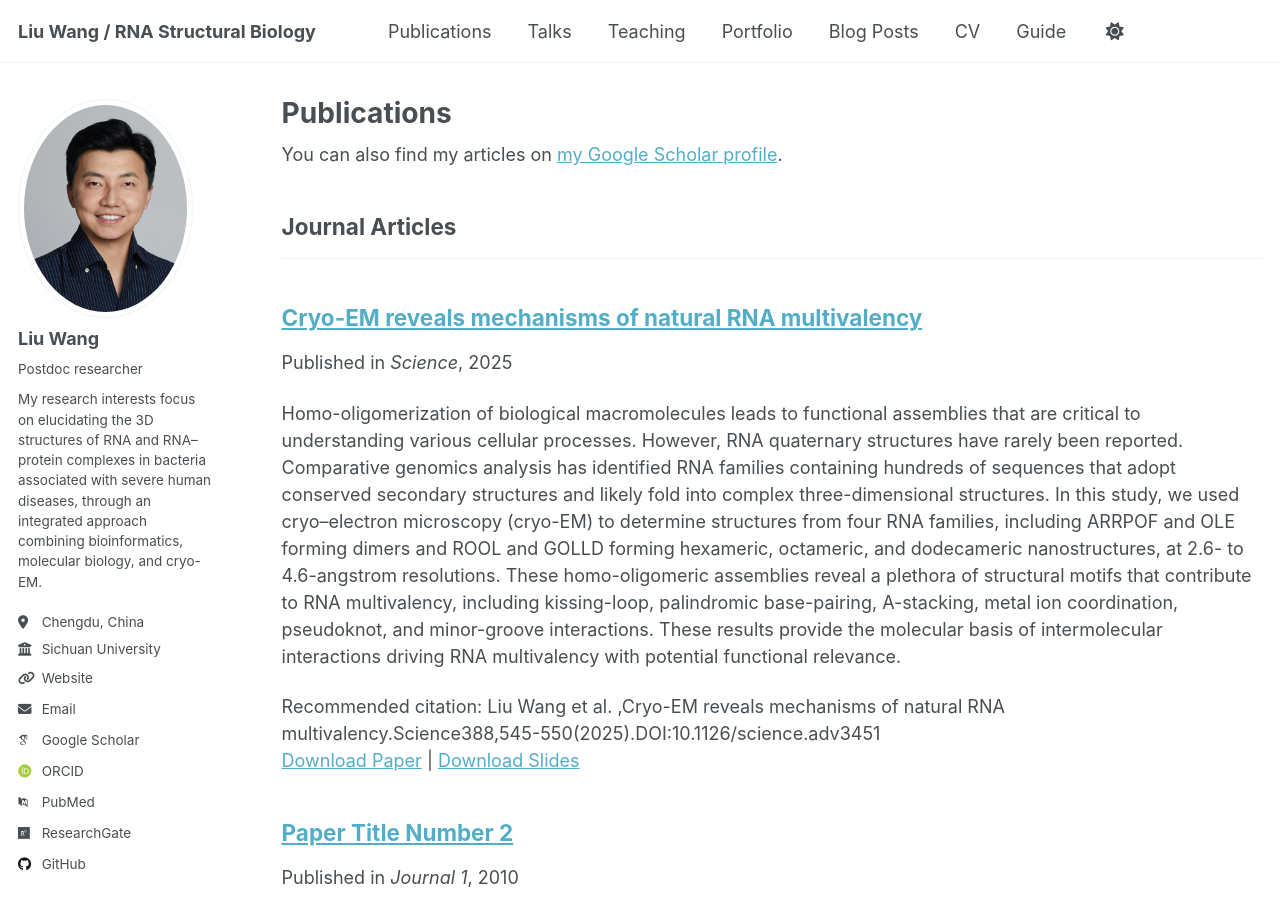
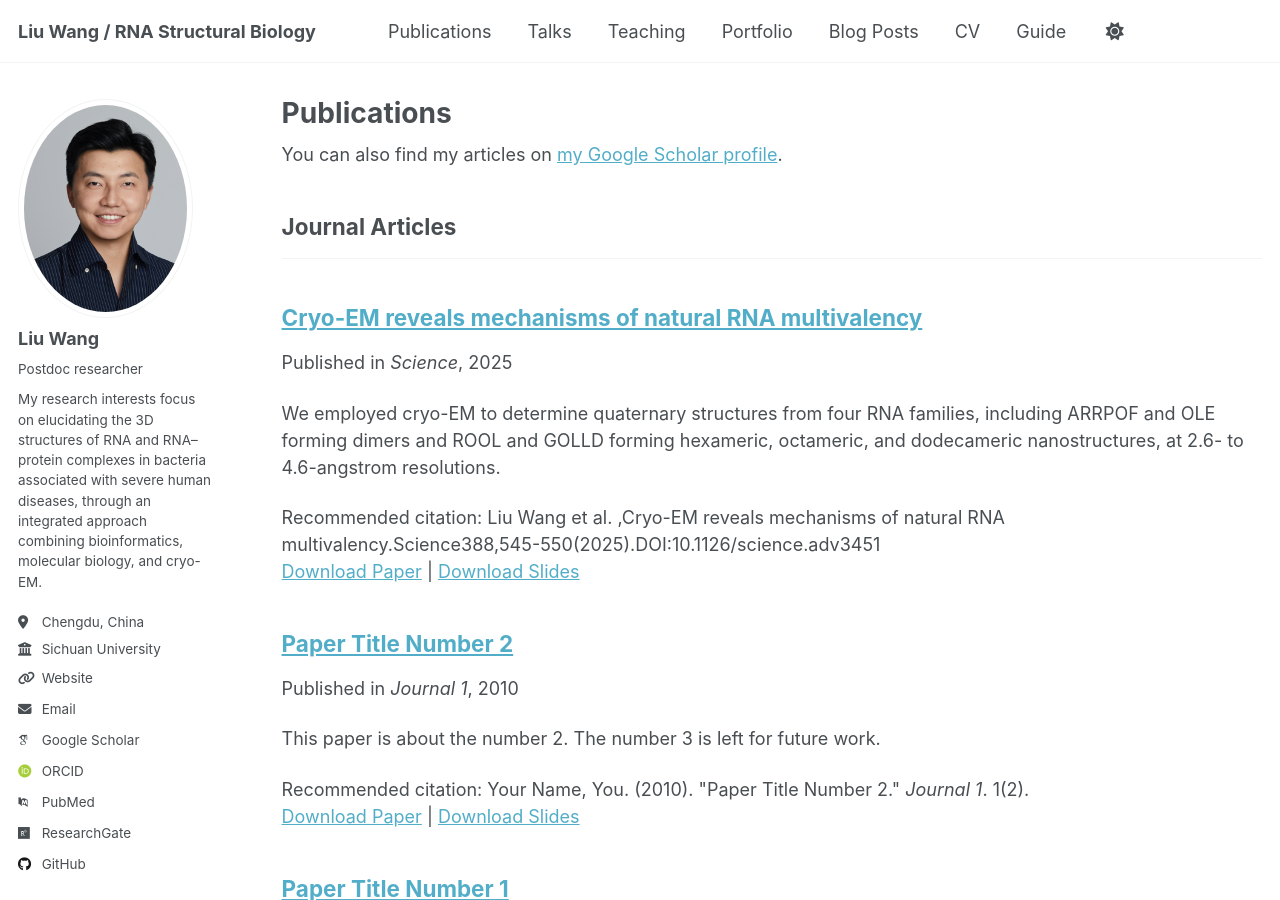
Before and after one commit to liuwang-RNA/Guihub_CV, a Jekyll site: the page built from _pages/publications.html, in a window 1280 px wide and 900 px high. Built offline with Jekyll 4.4.1, drawn with Linux system fonts in a browser that asks for light colours; some web fonts are replaced; a script that is not in the unit is left out.

Commit message:
Update 2025-05-01-Science.md

```diff
--- a/_publications/2025-05-01-Science.md
+++ b/_publications/2025-05-01-Science.md
@@ -3,7 +3,7 @@
 collection: publications
 category: manuscripts
 permalink: /publication/2015-10-01-paper-title-number-3
-excerpt: 'Homo-oligomerization of biological macromolecules leads to functional assemblies that are critical to understanding various cellular processes. However, RNA quaternary structures have rarely been reported. Comparative genomics analysis has identified RNA families containing hundreds of sequences that adopt conserved secondary structures and likely fold into complex three-dimensional structures. In this study, we used cryo–electron microscopy (cryo-EM) to determine structures from four RNA families, including ARRPOF and OLE forming dimers and ROOL and GOLLD forming hexameric, octameric, and dodecameric nanostructures, at 2.6- to 4.6-angstrom resolutions. These homo-oligomeric assemblies reveal a plethora of structural motifs that contribute to RNA multivalency, including kissing-loop, palindromic base-pairing, A-stacking, metal ion coordination, pseudoknot, and minor-groove interactions. These results provide the molecular basis of intermolecular interactions driving RNA multivalency with potential functional relevance.'
+excerpt: 'We employed cryo-EM to determine quaternary structures from four RNA families, including ARRPOF and OLE forming dimers and ROOL and GOLLD forming hexameric, octameric, and dodecameric nanostructures, at 2.6- to 4.6-angstrom resolutions.'
 date: 2025-05-01
 venue: 'Science'
 slidesurl: 'http://academicpages.github.io/files/slides3.pdf'
@@ -56,4 +56,4 @@
   </div>
 </div>
 
-The contents above will be part of a list of publications, if the user clicks the link for the publication than the contents of section will be rendered as a full page, allowing you to provide more information about the paper for the reader. When publications are displayed as a single page, the contents of the above "citation" field will automatically be included below this section in a smaller font.
+Homo-oligomerization of biological macromolecules leads to functional assemblies that are critical to understanding various cellular processes. However, RNA quaternary structures have rarely been reported. Comparative genomics analysis has identified RNA families containing hundreds of sequences that adopt conserved secondary structures and likely fold into complex three-dimensional structures. In this study, we used cryo–electron microscopy (cryo-EM) to determine structures from four RNA families, including ARRPOF and OLE forming dimers and ROOL and GOLLD forming hexameric, octameric, and dodecameric nanostructures, at 2.6- to 4.6-angstrom resolutions. These homo-oligomeric assemblies reveal a plethora of structural motifs that contribute to RNA multivalency, including kissing-loop, palindromic base-pairing, A-stacking, metal ion coordination, pseudoknot, and minor-groove interactions. These results provide the molecular basis of intermolecular interactions driving RNA multivalency with potential functional relevance.
```
